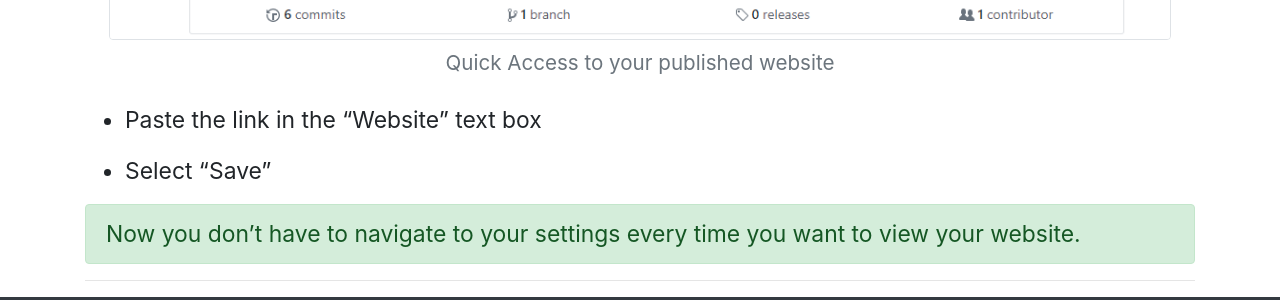
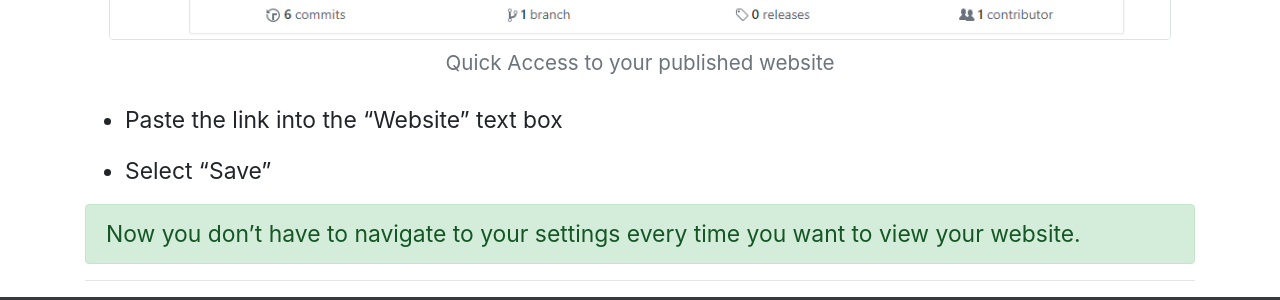
Before and after one commit to lib-static/howto, a Jekyll site: the page built from howtos/viewsiteonlinegh.md, in a window 1280 px wide and 900 px high, scrolled down 1926 px. Shown: the part 441-741 px from the top of the window. Built offline with Jekyll 4.4.1, drawn with Linux system fonts in a browser that asks for light colours.

Commit message:
add word

```diff
--- a/howtos/viewsiteonlinegh.md
+++ b/howtos/viewsiteonlinegh.md
@@ -34,7 +34,7 @@ This selection will reload your page.
 
 {% include bootstrap/figure.md img="/github/github_quickaccesslink.png" caption="Quick Access to your published website" alt="a screenshot of pasting your published website link to your GitHub page description for quick access" %}
 
-- Paste the link in the "Website" text box
+- Paste the link into the "Website" text box
 
 - Select "Save"
 
```
